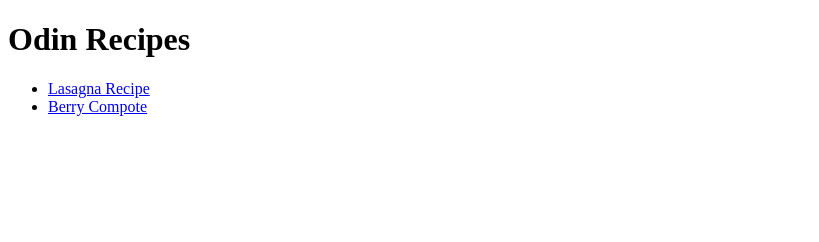
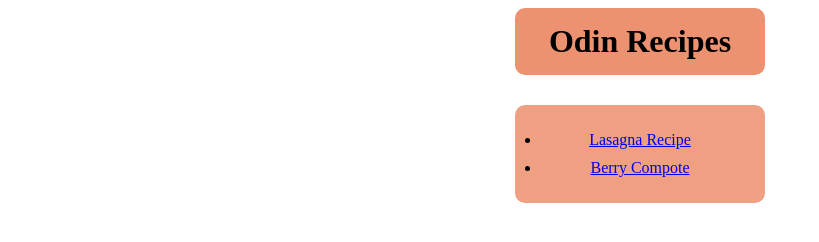
Before and after one commit to globularnik/odin_recipes, a plain HTML site: page index.html in a window 1280 px wide. Shown: the whole page, without its empty margins (0-819 px from the left). Drawn offline with Linux system fonts and the light colour scheme.

Commit message:
Update 1

```diff
--- a/index.html
+++ b/index.html
@@ -3,6 +3,7 @@
 <head>
     <meta charset="UTF-8">
     <meta name="viewport" content="width=device-width, initial-scale=1.0">
+    <link rel="stylesheet" href="style.css">
     <title>Document</title>
 </head>
 <body>
--- a/style.css
+++ b/style.css
@@ -3,6 +3,26 @@
 }
 
 h1 {
-    display: inline-block;
-    background-color: coral;
+
+    background-color: rgb(237, 146, 113);
+    padding: 15px;
+    width: 250px;
+    text-align: center;
+    margin: 0 auto;
+    margin-bottom: 30px;
+    border-radius: 10px;
 }
+
+ul {
+    background-color: rgb(239, 159, 130);
+    width: 250px;
+    margin: 0 auto;
+    text-align: center;
+    padding: 16px;
+    border-radius: 10px;
+}
+
+li {
+    margin: 10px;
+    color: black;
+}
```
